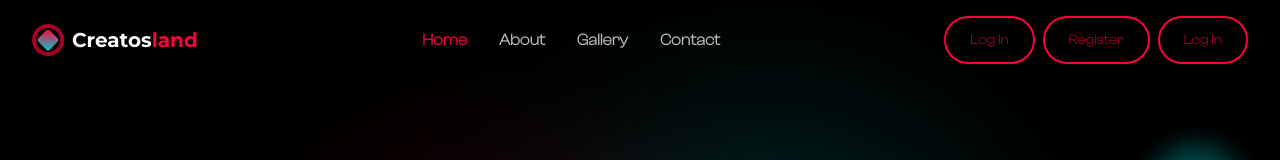
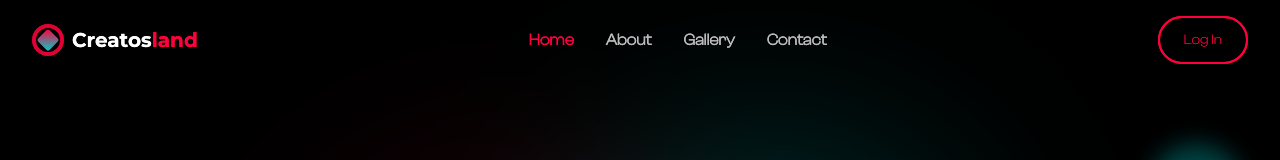
Before and after one commit to aminsheikh72/influencer, a React (Vite) app in the folder client/: page / in a window 1280 px wide. Shown: the top 160 px of the page. Built offline with nearby package versions, Linux system fonts and the light colour scheme.

Commit message:
update nav

```diff
--- a/client/src/App.jsx
+++ b/client/src/App.jsx
@@ -31,6 +31,7 @@ function App() {
   return (
 <BrowserRouter>
 {/* <Navbar/> */}
+<Navbar/>
     <Routes>
       <Route path="/" element={<MainLayout />}>
         <Route index element={<Home />} />
--- a/client/src/components/navigation/Navbar.jsx
+++ b/client/src/components/navigation/Navbar.jsx
@@ -78,7 +78,7 @@ const Navbar = () => {
               Admin
             </Link> */}
 
-            <Link
+            {/* <Link
               to="/auth/login"
               className="hidden sm:flex btn-outline text-sm rounded-full"
             >
@@ -89,7 +89,7 @@ const Navbar = () => {
               className="hidden sm:flex btn-outline text-sm rounded-full"
             >
               Register
-            </Link>
+            </Link> */}
 
           <div className="flex items-center space-x-2">
             {!user && (
```
